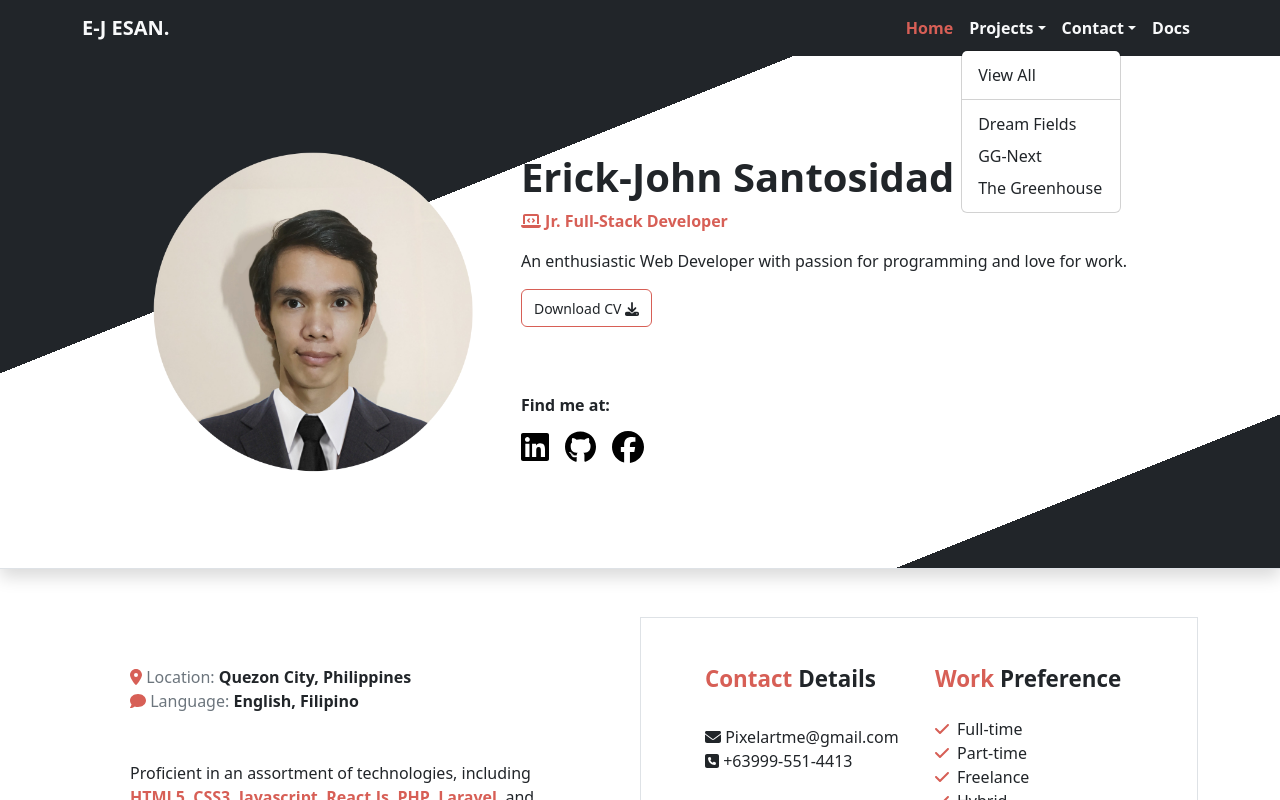
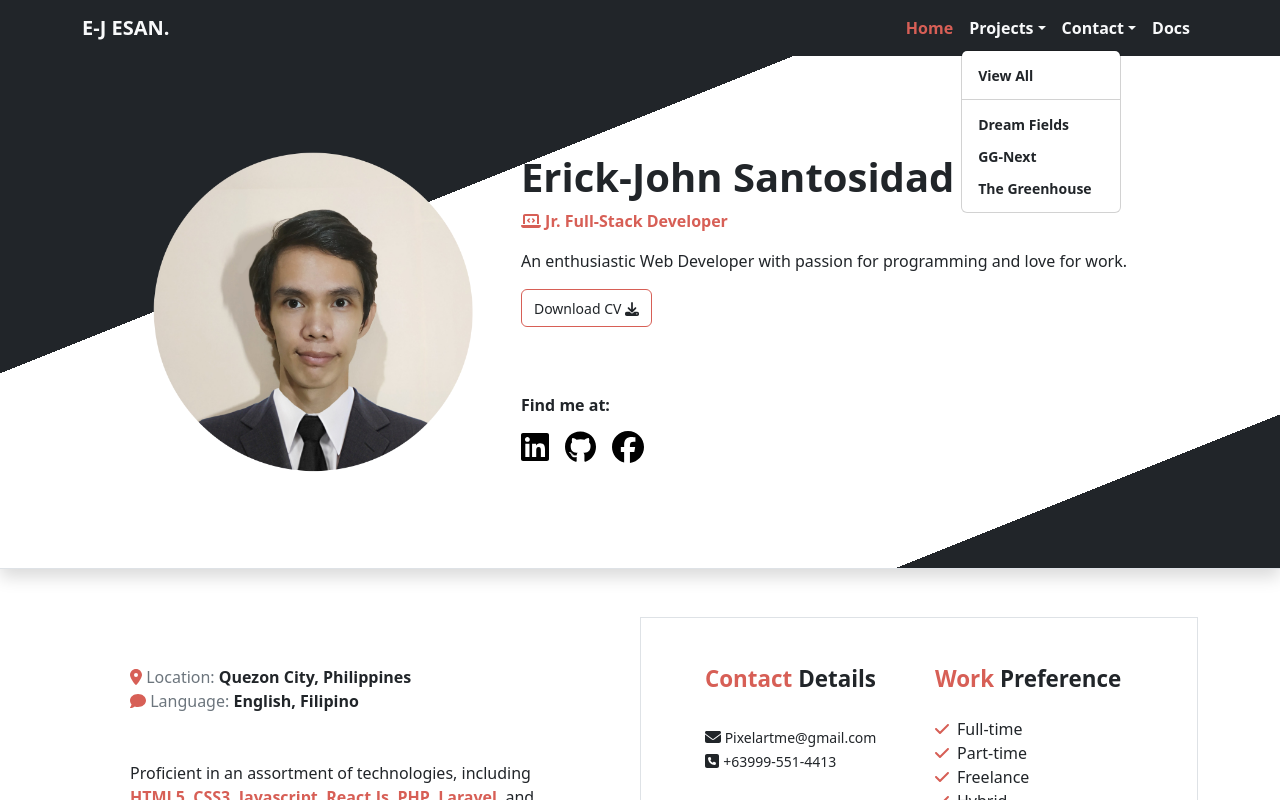
Before and after one commit to ricesush/portfoliov2, a React (Vite) app: page / in a window 1280 px wide. Both pictures are taken after a click on the button "Projects". Shown: the top 800 px of the page. Built offline with nearby package versions, Linux system fonts and the light colour scheme.

Commit message:
adjusted fonts to small tag and fw-bold

```diff
--- a/src/components/Contact.jsx
+++ b/src/components/Contact.jsx
@@ -18,11 +18,11 @@ const Contact = () => {
         <div className='justify-content-around'>
           <div>
             <FontAwesomeIcon icon={faEnvelope} />
-            <span> Pixelartme@gmail.com</span>
+            <small> Pixelartme@gmail.com</small>
           </div>
           <div>
             <FontAwesomeIcon icon={faSquarePhone} />{' '}
-            <span>+63999-551-4413</span>{' '}
+            <small>+63999-551-4413</small>{' '}
           </div>
         </div>
       </div>
--- a/src/components/NavBar.jsx
+++ b/src/components/NavBar.jsx
@@ -41,34 +41,34 @@ export const NavBar = () => {
                 </a>
                 <ul className='dropdown-menu'>
                   <li>
-                    <NavLink to='/projects' className='dropdown-item'>
-                      View All
+                    <NavLink to='/projects' className='dropdown-item fw-bold'>
+                      <small>View All</small>
                     </NavLink>
                   </li>
                   <li>
                     <hr className='dropdown-divider' />
                   </li>
                   <li>
-                    <Link to='/projects' className='dropdown-item'>
-                      Dream Fields
+                    <Link to='/projects' className='dropdown-item fw-bold'>
+                      <small>Dream Fields</small>
                     </Link>
                   </li>
                   <li>
                     <a
-                      className='dropdown-item'
+                      className='dropdown-item fw-bold'
                       target='blank'
                       href='https://gg-next-neon.vercel.app/'
                     >
-                      GG-Next
+                      <small>GG-Next</small>
                     </a>
                   </li>
                   <li>
                     <a
-                      className='dropdown-item'
+                      className='dropdown-item fw-bold'
                       href='https://thegreenhouse.vercel.app/'
                       target='blank'
                     >
-                      The Greenhouse
+                      <small>The Greenhouse</small>
                     </a>
                   </li>
                 </ul>
@@ -85,13 +85,13 @@ export const NavBar = () => {
                 </a>
                 <ul className='dropdown-menu'>
                   <li>
-                    <a className='dropdown-item' href='#'>
-                      Pixelartme@gmail.com
+                    <a className='dropdown-item fw-bold' href='#'>
+                      <small>Pixelartme@gmail.com</small>
                     </a>
                   </li>
                   <li>
-                    <a className='dropdown-item' href='#'>
-                      +63999-551-4413
+                    <a className='dropdown-item fw-bold' href='#'>
+                      <small>+63999-551-4413</small>
                     </a>
                   </li>
                 </ul>
--- a/src/components/TechStack.jsx
+++ b/src/components/TechStack.jsx
@@ -13,7 +13,7 @@ import {
 const TechStack = () => {
   return (
     <section className='col-lg-6 py-4 border'>
-      <header className='fs-5 fw-bold border-bottom shadow-sm'>
+      <header className='fs-5 fw-bold'>
         <h2 className='text-center'>
           <span className='yellowText'>Tech</span> Stack
         </h2>
```
